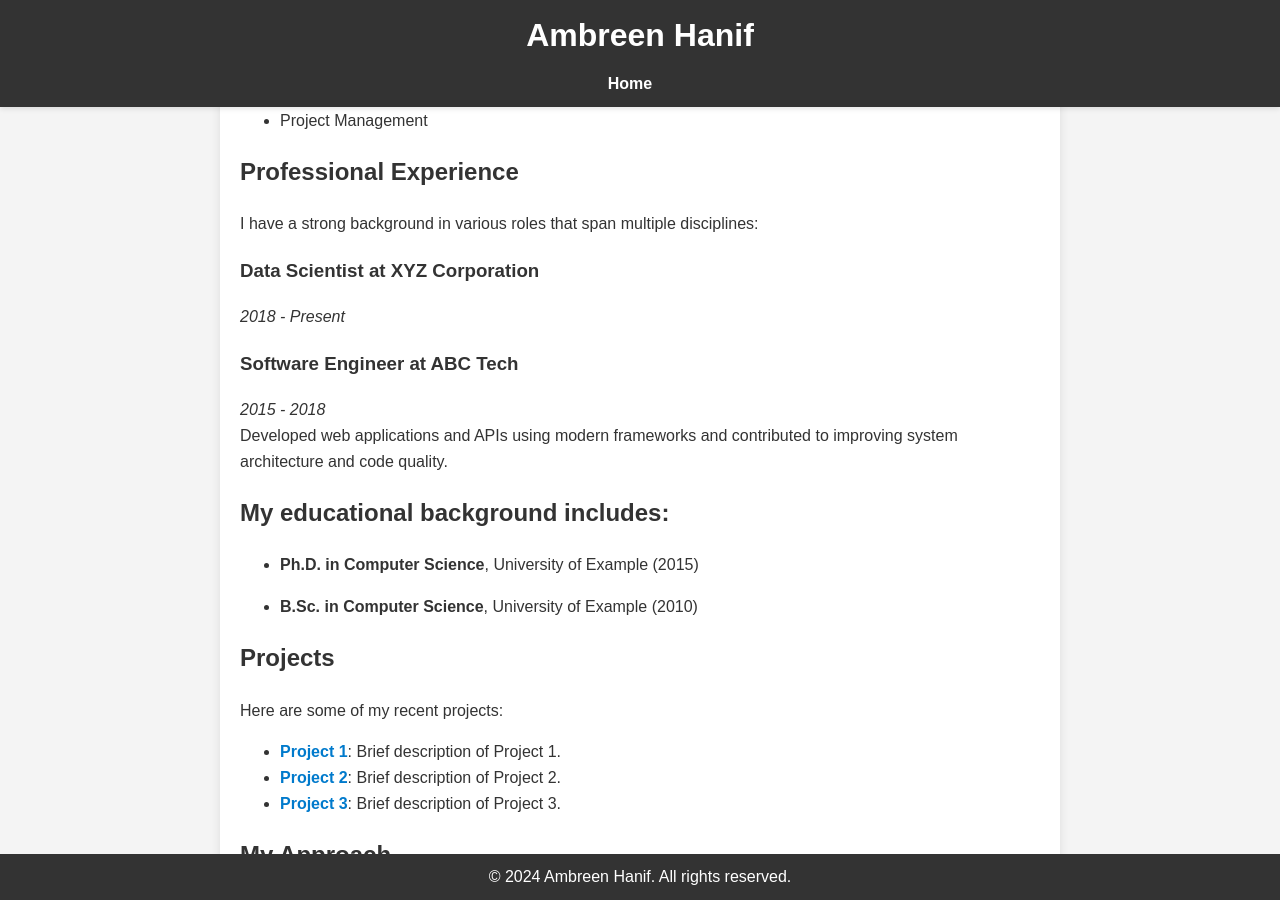
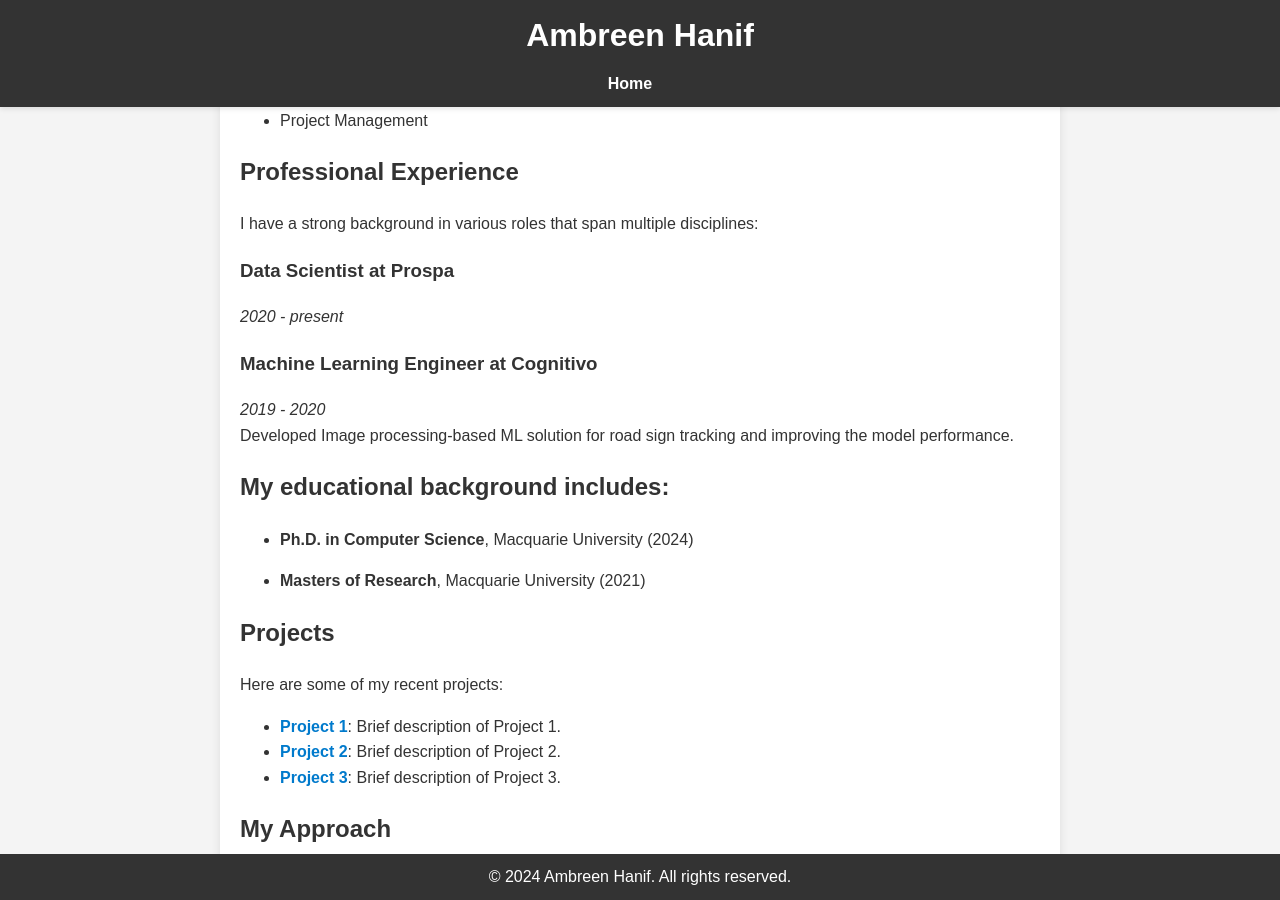
Before and after one commit to umberH/umberH.github.io, a Jekyll site: the page built from index.markdown, in a window 1280 px wide and 900 px high, scrolled down 320 px. Built offline with Jekyll 4.4.1, drawn with Linux system fonts in a browser that asks for light colours.

Commit message:
Update index.markdown

```diff
--- a/index.markdown
+++ b/index.markdown
@@ -13,20 +13,20 @@ skills:
   - Project Management
 professional_experience:
   - title: Data Scientist
-    company: XYZ Corporation
-    duration: 2018 - Present
-    Description: I worked on developing machine learning models and data pipelines to drive business insights and operational efficiency.
-  - title: Software Engineer
-    company: ABC Tech
-    duration: 2015 - 2018
-    description: Developed web applications and APIs using modern frameworks and contributed to improving system architecture and code quality.
+    company: Prospa
+    duration: 2020 - present
+    Description: I worked on developing insights and explanations, machine learning models, and data pipelines to drive business insights and operational efficiency. I have developed dashboards to monitor the data and model drift patterns.
+  - title: Machine Learning Engineer
+    company: Cognitivo
+    duration: 2019 - 2020
+    description: Developed Image processing-based ML solution for road sign tracking and improving the model performance.
 education:
   - degree: Ph.D. in Computer Science
-    institution: University of Example
-    year: 2015
-  - degree: B.Sc. in Computer Science
-    institution: University of Example
-    year: 2010
+    institution: Macquarie University
+    year: 2024
+  - degree: Masters of Research
+    institution: Macquarie University
+    year: 2021
 ---
 
 # Welcome to My Personal Website
```
